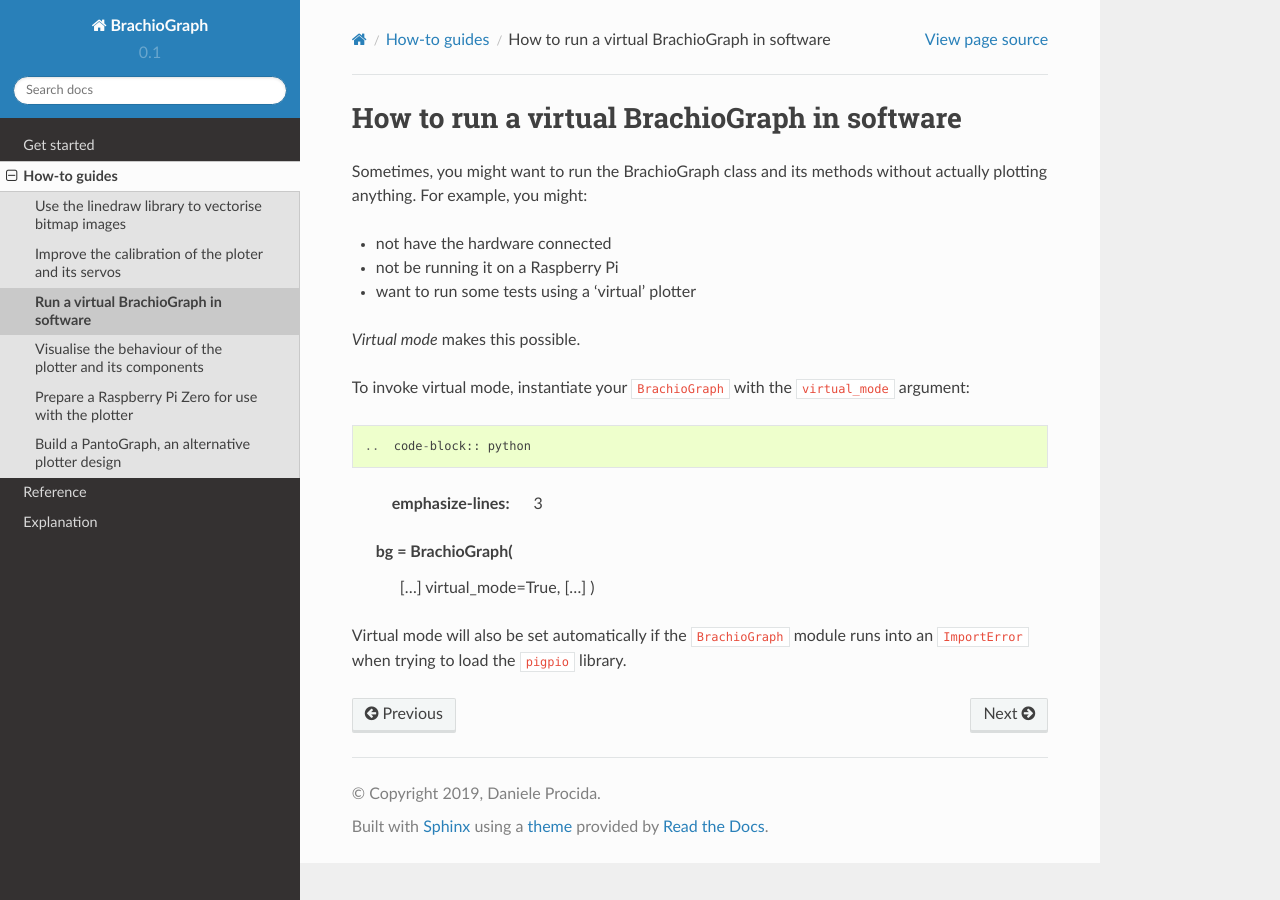
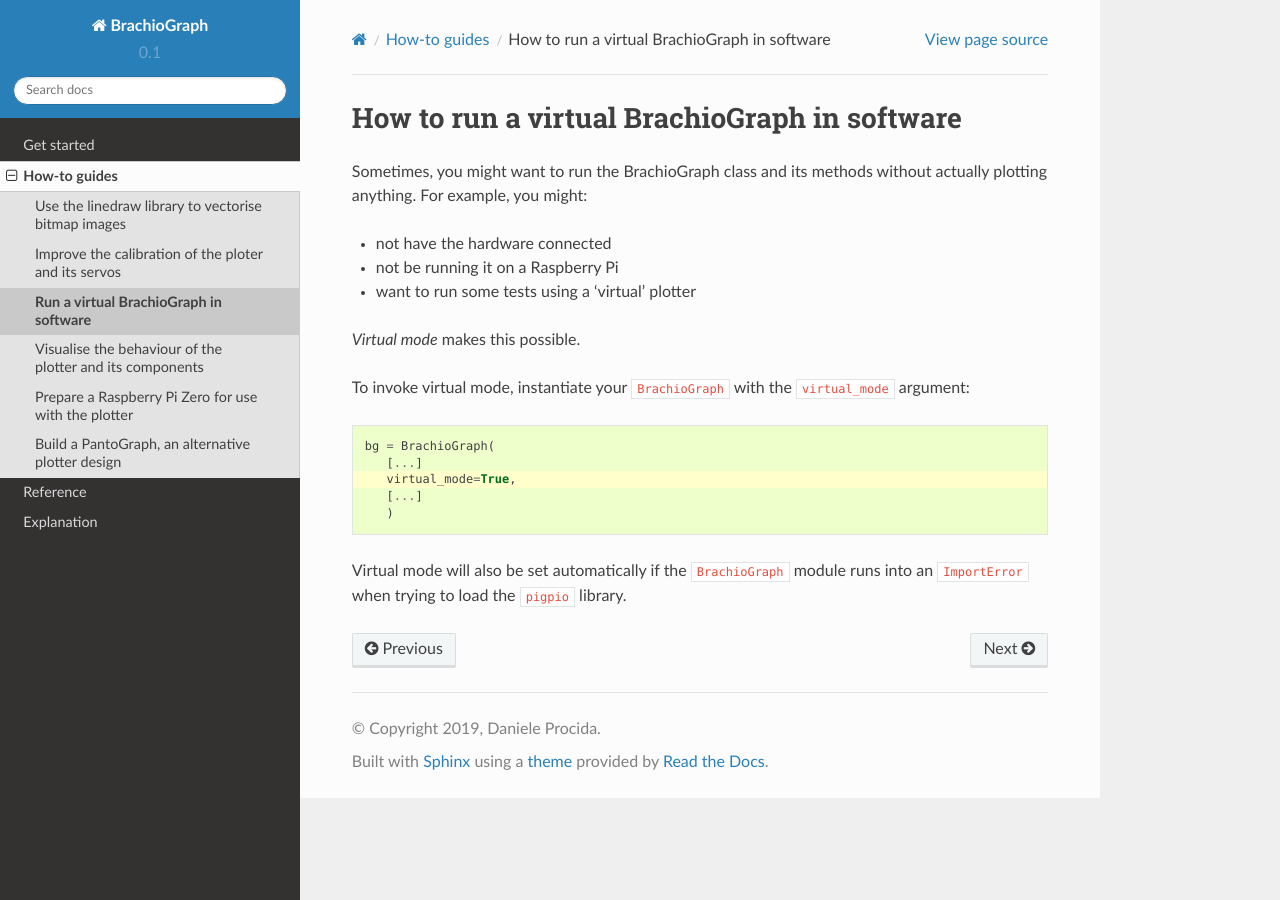
Before and after one commit to evildmp/BrachioGraph, a Sphinx documentation site: the page built from docs/how-to/virtual-mode.rst, in a window 1280 px wide. Built offline with Sphinx 7.4.7 and the Read the Docs theme 2.0.0, drawn with Linux system fonts in a browser that asks for light colours; pages that are not in the unit, such as notebooks, are missing from menus.

```diff
--- a/docs/how-to/virtual-mode.rst
+++ b/docs/how-to/virtual-mode.rst
@@ -12,9 +12,9 @@ example, you might:
 
 *Virtual mode* makes this possible.
 
-To invoke virtual mode, instantiate your ``BrachioGraph`` with the ``virtual_mode`` argument::
+To invoke virtual mode, instantiate your ``BrachioGraph`` with the ``virtual_mode`` argument:
 
-..  code-block:: python
+.. code-block:: python
     :emphasize-lines: 3
 
     bg = BrachioGraph(
```
